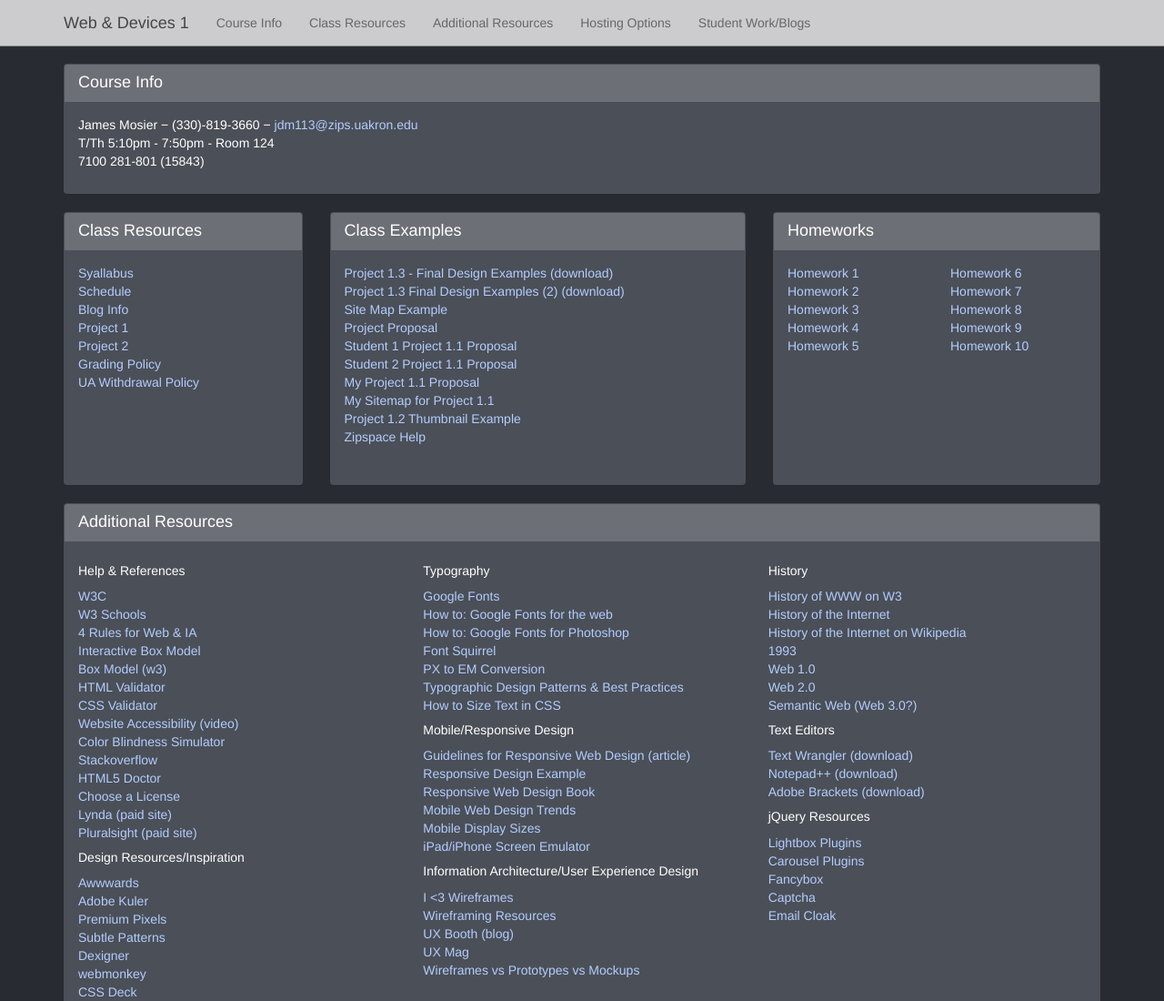
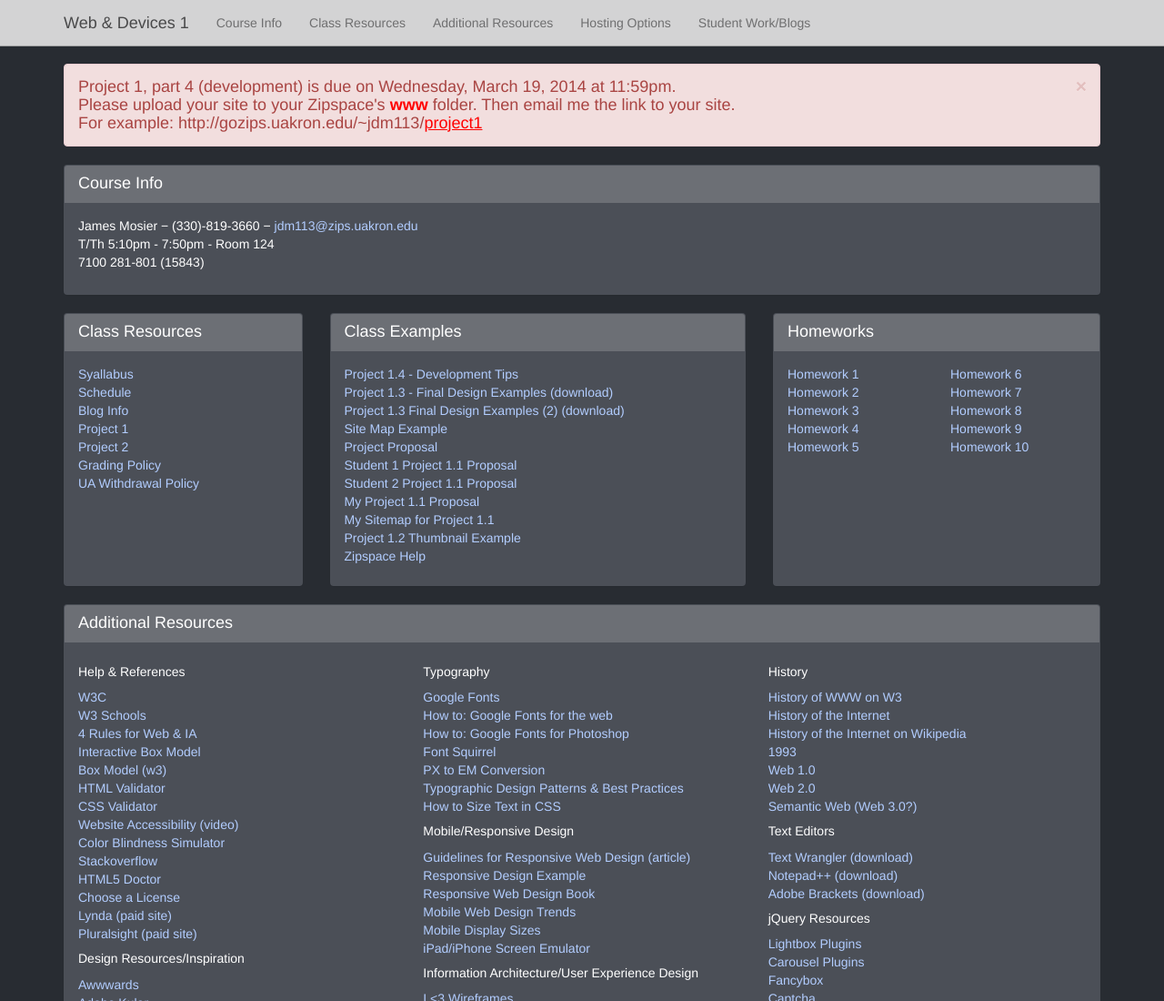
Before and after one commit to jamesmosier/Web1, a plain HTML site: page index.html in a window 1280 px wide. Shown: the top 1100 px of the page at 91% size. Drawn offline with nearby package versions, Linux system fonts and the light colour scheme; a web font is replaced by a local one.

Commit message:
added an alert for project 1 due date

```diff
--- a/css/style.css
+++ b/css/style.css
@@ -56,9 +56,9 @@ a.disabled, a.disabled:hover, a.disabled:focus {
 }
 
 .navbar-default {
-    background-color: #F5F5F5;
+    background-color: #E6E6E6;
     border-color: #ADADAD;
-    opacity: 0.8;
+		opacity: 0.9;
 }
 
 .navbar-default .navbar-brand {
@@ -126,6 +126,24 @@ a.disabled, a.disabled:hover, a.disabled:focus {
     padding-top: 25px;
 }
 
+.project1-alert {
+	font-weight: 300;
+}
+
+.red {
+	color: #F00;
+	font-weight: bold;
+}
+
+.popover-trigger {
+	color: #F00;
+	cursor: pointer;
+	text-decoration: underline;
+}
+
+.popover {
+	color: #000;
+}
 
 /* SYNTAX HIGHLIGHTING*/
 /* desert scheme ported from vim to google prettify */
--- a/index.html
+++ b/index.html
@@ -52,11 +52,12 @@
 
 <div class="container">
 
-    <div class="alert alert-danger alert-dismissable" style="display: none;">
+    <div class="alert alert-danger alert-dismissable project1-alert">
       <button type="button" class="close" title="click to dismiss" data-dismiss="alert" aria-hidden="true">&times;</button>
       <h4 style="margin-bottom: 0;">
-        Project 1, part 3 is due on Wednesday, February 26, 2014 at 11:59pm. <br>
-        Please turn the 4 designs into the dropbox on Springboard in one of these formats: PDF, JPG, PNG, or PSD.
+        Project 1, part 4 (development) is due on Wednesday, March 19, 2014 at 11:59pm. <br>
+        Please upload your site to your Zipspace's <span class="red">www</span> folder. Then email me the link to your site.<br>
+        For example: http://gozips.uakron.edu/~jdm113/<span class="popover-trigger" data-container="body" data-trigger="hover" data-toggle="popover" data-placement="right" data-html="true" data-content="<span class='red'>project1</span> represents the name of the folder in your www folder <br>Similar to HW1_LastName">project1</span>
       </h4>
     </div>
 
@@ -102,6 +103,7 @@
           </div>
           <div class="panel-body">
             <ul class="list-unstyled">
+                <li><a href="https://docs.google.com/presentation/d/1_IB_yKESx2JOwNHkp82lp0EoWi4kCtvDoQDKyZ835iQ/edit?usp=sharing" target="_blank">Project 1.4 - Development Tips</a></li>
                 <li><a href="resources/project1-example-final-designs.zip" target="_blank">Project 1.3 - Final Design Examples (download)</a></li>
                 <li><a href="resources/wireframe-example.zip" target="_blank">Project 1.3 Final Design Examples (2) (download)</a></li>
                 <li><a href="resources/sitemaps.pdf" target="_blank">Site Map Example</a></li>
--- a/js/scripts.js
+++ b/js/scripts.js
@@ -1,5 +1,6 @@
 $( document ).ready(function() {
-          $("[data-toggle='tooltip']").tooltip();
+  $("[data-toggle='tooltip']").tooltip();
+  $("[data-toggle='popover']").popover();
 });
 
 $(".navbar-scroll-to a").click(function(event) {
```
Also changed, not shown: 1 other file.
